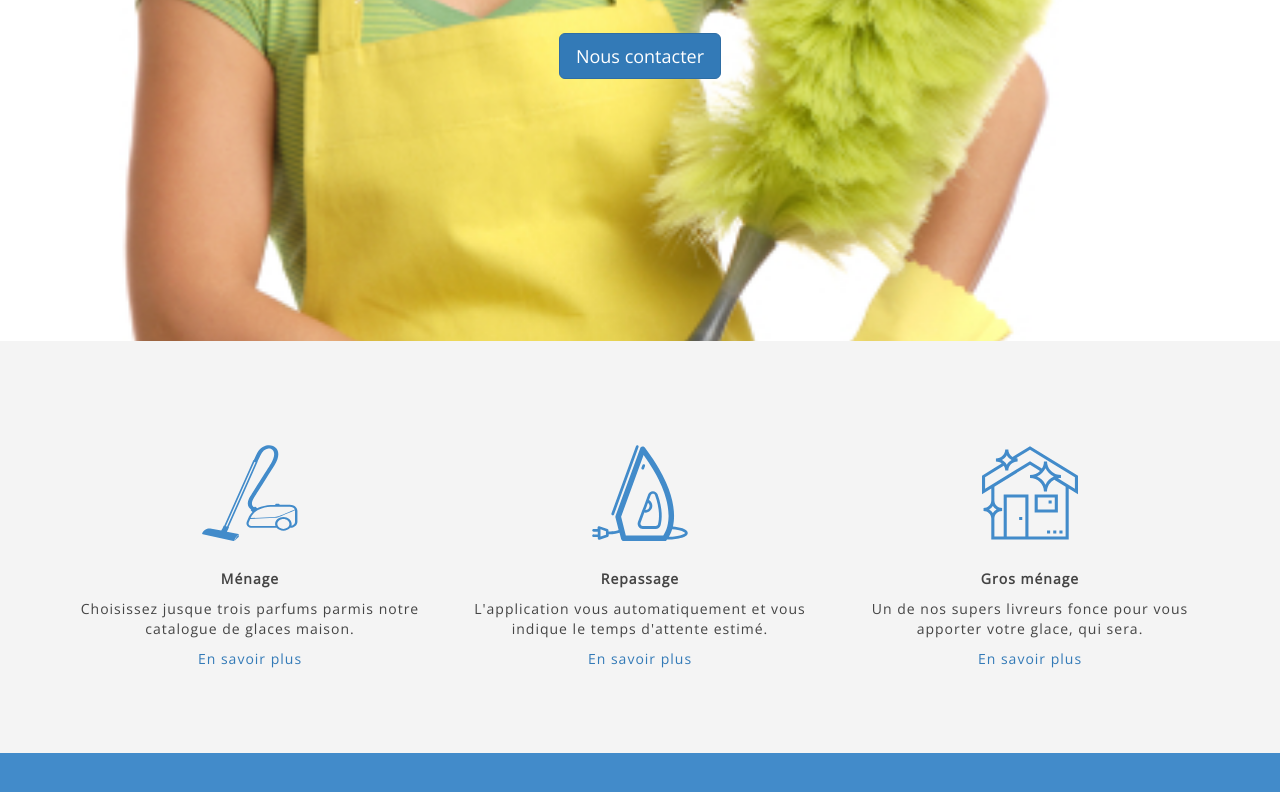
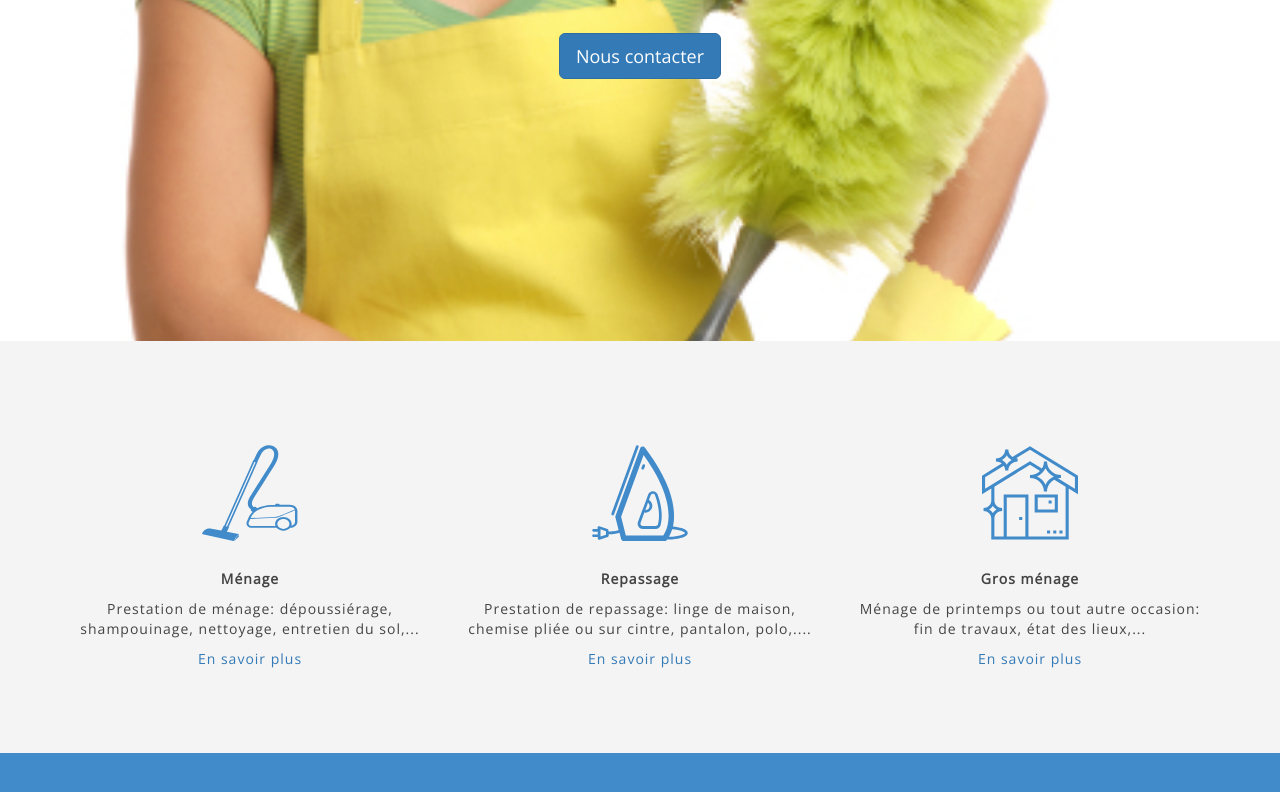
Before and after one commit to julsag/1001-menage, a plain HTML site: page index.html in a window 1280 px wide. Shown: the part 294-1086 px from the top of the page. Drawn offline with nearby package versions, Linux system fonts and the light colour scheme; some packages are replaced by stand-ins of ours; a script that the page names is missing.

Commit message:
landing page

```diff
--- a/index.html
+++ b/index.html
@@ -10,6 +10,7 @@
     <link href="https://maxcdn.bootstrapcdn.com/bootstrap/3.2.0/css/bootstrap.min.css" rel="stylesheet">
     <link rel="stylesheet" type="text/css" href="https://maxcdn.bootstrapcdn.com/font-awesome/4.1.0/css/font-awesome.min.css">
     <link rel="stylesheet" type="text/css" href="https://fonts.googleapis.com/css?family=Open+Sans">
+	<link rel="icon" type="image/png" href="favicon.png" />
 
     <link rel="stylesheet" type="text/css" href="css/style.css">
     <!-- HTML5 Shim and Respond.js IE8 support of HTML5 elements and media queries -->
@@ -52,7 +53,7 @@
 
               <a href="http://1001prestations.fr/la-societe.html" class="navbar-wagon-item1 navbar-wagon-link1">Société</a>
 
-              <a href="nos-prestations.html" class="navbar-wagon-item1 navbar-wagon-link1">Prestations</a>
+              <a href="http://1001prestations.fr/prestation.html" class="navbar-wagon-item1 navbar-wagon-link1">Prestations</a>
 
               <a href="http://1001prestations.fr/pratique.html" class="navbar-wagon-item1 navbar-wagon-link1">Avantages</a>
 
@@ -93,8 +94,7 @@
           </p>
 
           <p>
-            Choisissez jusque trois parfums
-            parmis notre catalogue de glaces maison.
+            Prestation de ménage: dépoussiérage, shampouinage, nettoyage, entretien du sol,...
           </p>
           <a href="menage.html">En savoir plus</a>
         </div>
@@ -107,8 +107,7 @@
             <strong>Repassage</strong>
           </p>
           <p>
-            L'application vous automatiquement et vous
-            indique le temps d'attente estimé.
+            Prestation de repassage: linge de maison, chemise pliée ou sur cintre, pantalon, polo,....
           </p>
           <a href="repassage.html">En savoir plus</a>
         </div>
@@ -121,8 +120,7 @@
           </p>
 
           <p>
-            Un de nos supers livreurs fonce pour vous apporter votre glace,
-            qui sera.
+            Ménage de printemps ou tout autre occasion: fin de travaux, état des lieux,...
           </p>
           <a href="menage_ponctuelle.html">En savoir plus</a>
         </div>
```
Also changed, not shown: favicon.png (added), images/background/logo.png (added), images/logo.png.
